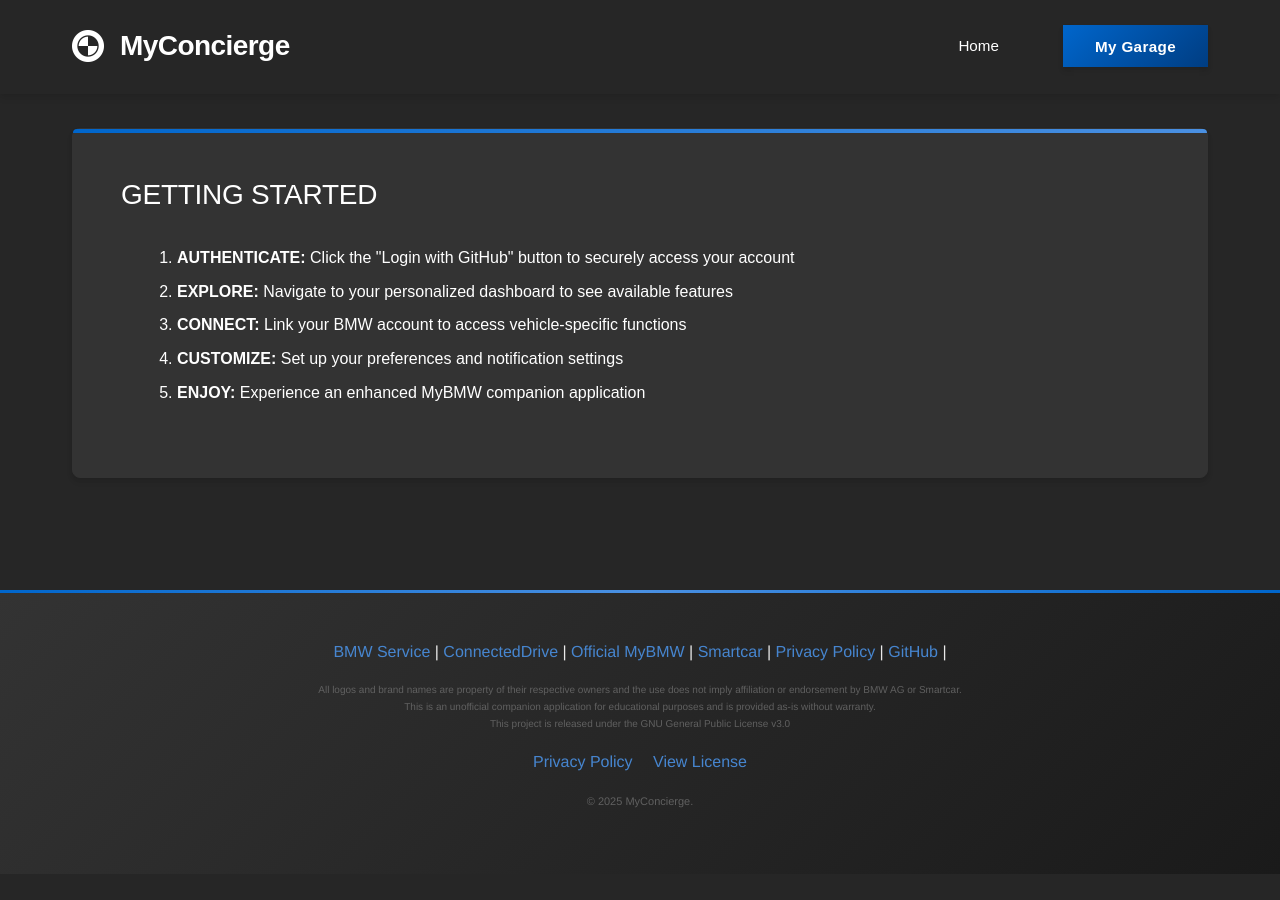
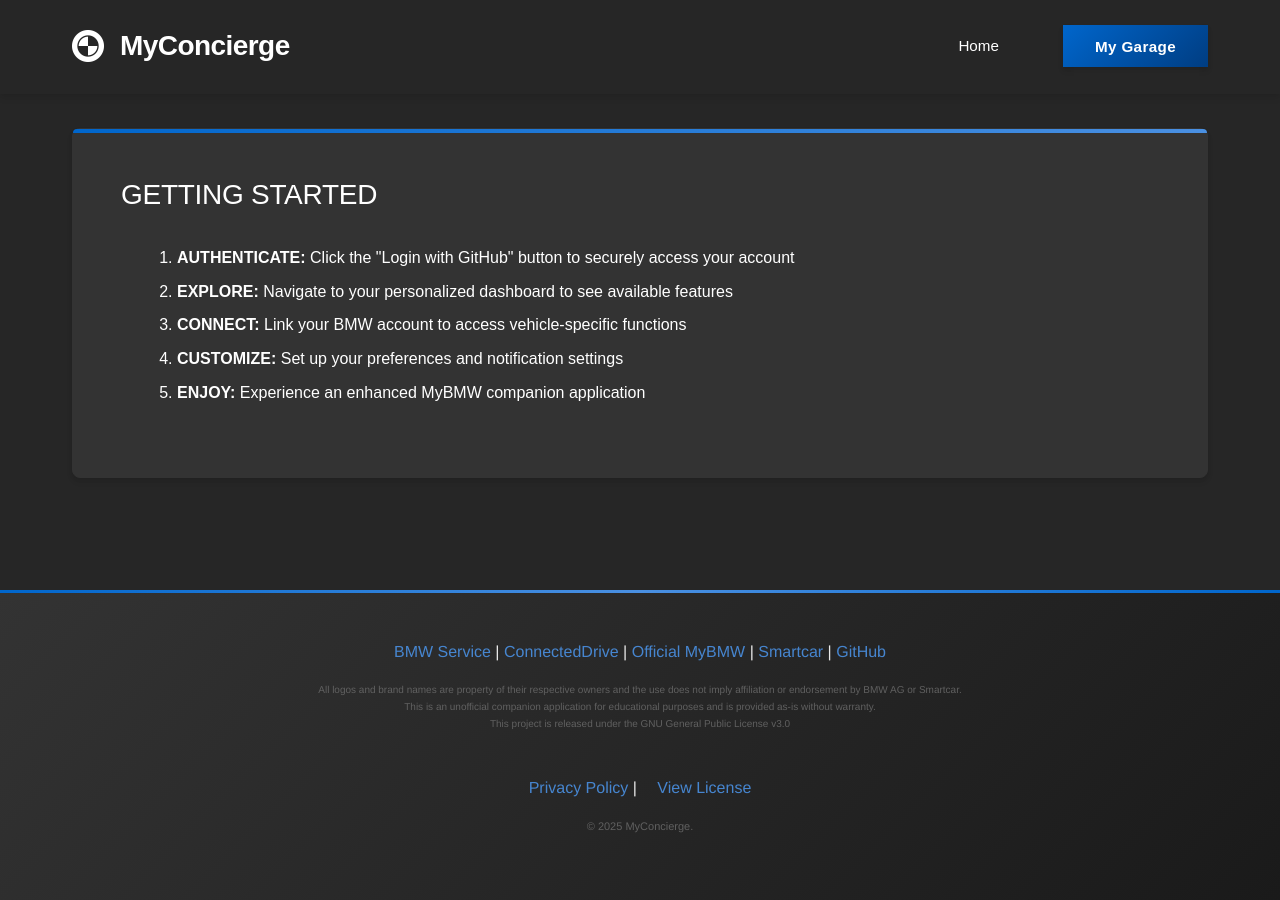
Before and after one commit to chatala1/BMW-Concierge, a Jekyll site: the page built from index.html, in a window 1280 px wide and 900 px high, scrolled down 2201 px. Built offline with Jekyll 4.4.1, drawn with Linux system fonts in a browser that asks for light colours; some web fonts are replaced; before the commit the page ends 3075 px from its top, so only the background shows below that.

Commit message:
Update default.html

```diff
--- a/_layouts/default.html
+++ b/_layouts/default.html
@@ -69,15 +69,15 @@
                 <a href="https://www.bmw.com/en/automotive-life/connected-drive.html" target="_blank">ConnectedDrive</a> |
                 <a href="https://www.bmw.com/en/myaccount.html" target="_blank">Official MyBMW</a> |
                 <a href="https://smartcar.com" target="_blank">Smartcar</a> |
-                <a href="{{ '/privacy.html' | relative_url }}">Privacy Policy</a> |
-                <a href="https://github.com/{{ site.github_username }}/BMW-Concierge" target="_blank">GitHub</a> |
+                <a href="https://github.com/{{ site.github_username }}/BMW-Concierge" target="_blank">GitHub</a>
             </p>
 
             <p class="legal">All logos and brand names are property of their respective owners and the use does not imply affiliation or endorsement by BMW AG or Smartcar.<br>
             This is an unofficial companion application for educational purposes and is provided as-is without warranty.<br>
-            This project is released under the GNU General Public License v3.0<br>
+            This project is released under the GNU General Public License v3.0</p>
+            <br>
             <p class=legal">
-                <a href="{{ '/privacy.html' | relative_url }}" class="#">Privacy Policy</a>
+                <a href="{{ '/privacy.html' | relative_url }}">Privacy Policy</a> |
                 <a href="https://github.com/chatala1/BMW-Concierge/blob/main/LICENSE" target="_blank" class="#" style="margin-left: 1rem;">View License</a>
             </p>
             <p class="copyright">&copy; {{ 'now' | date: "%Y" }} MyConcierge. </p>
```
